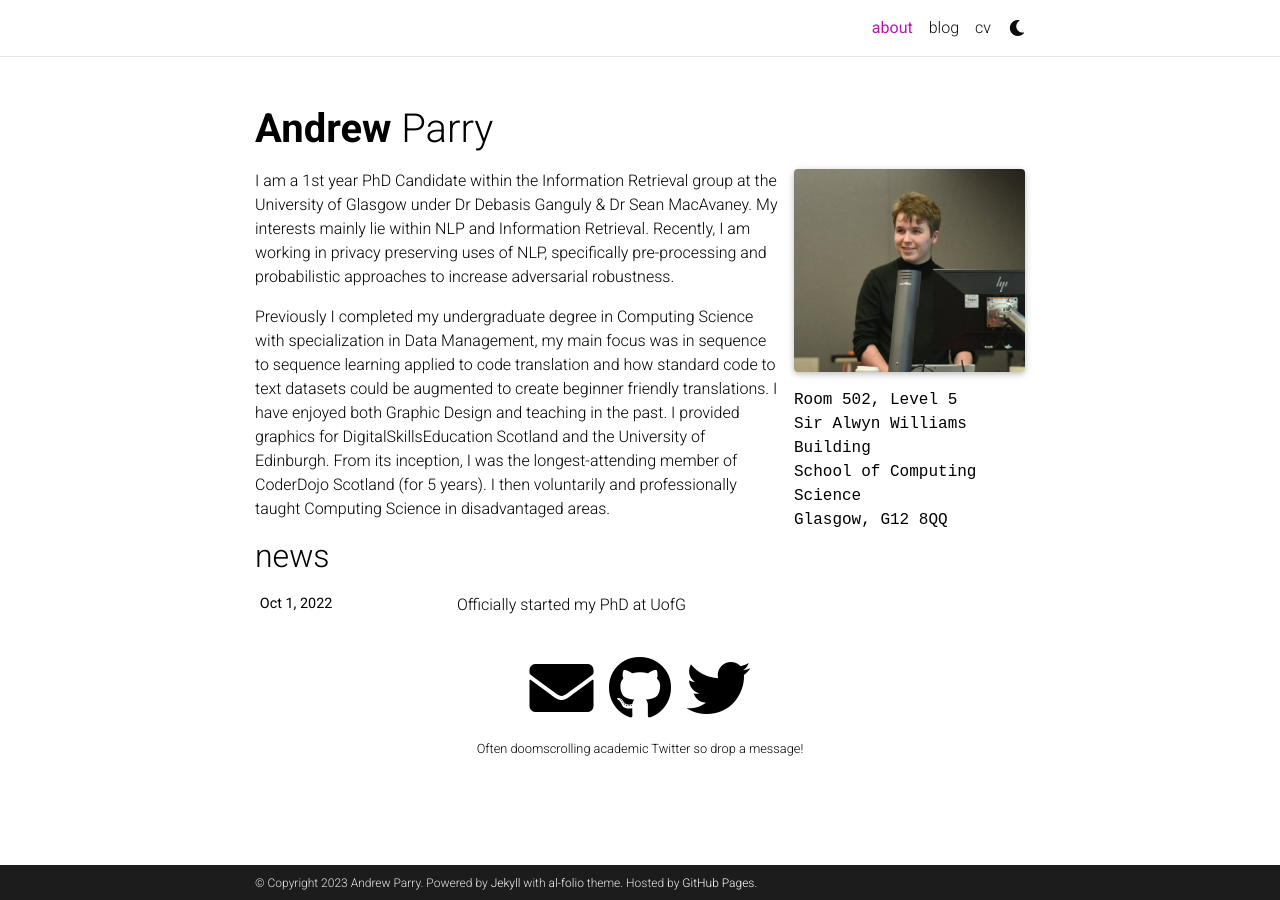
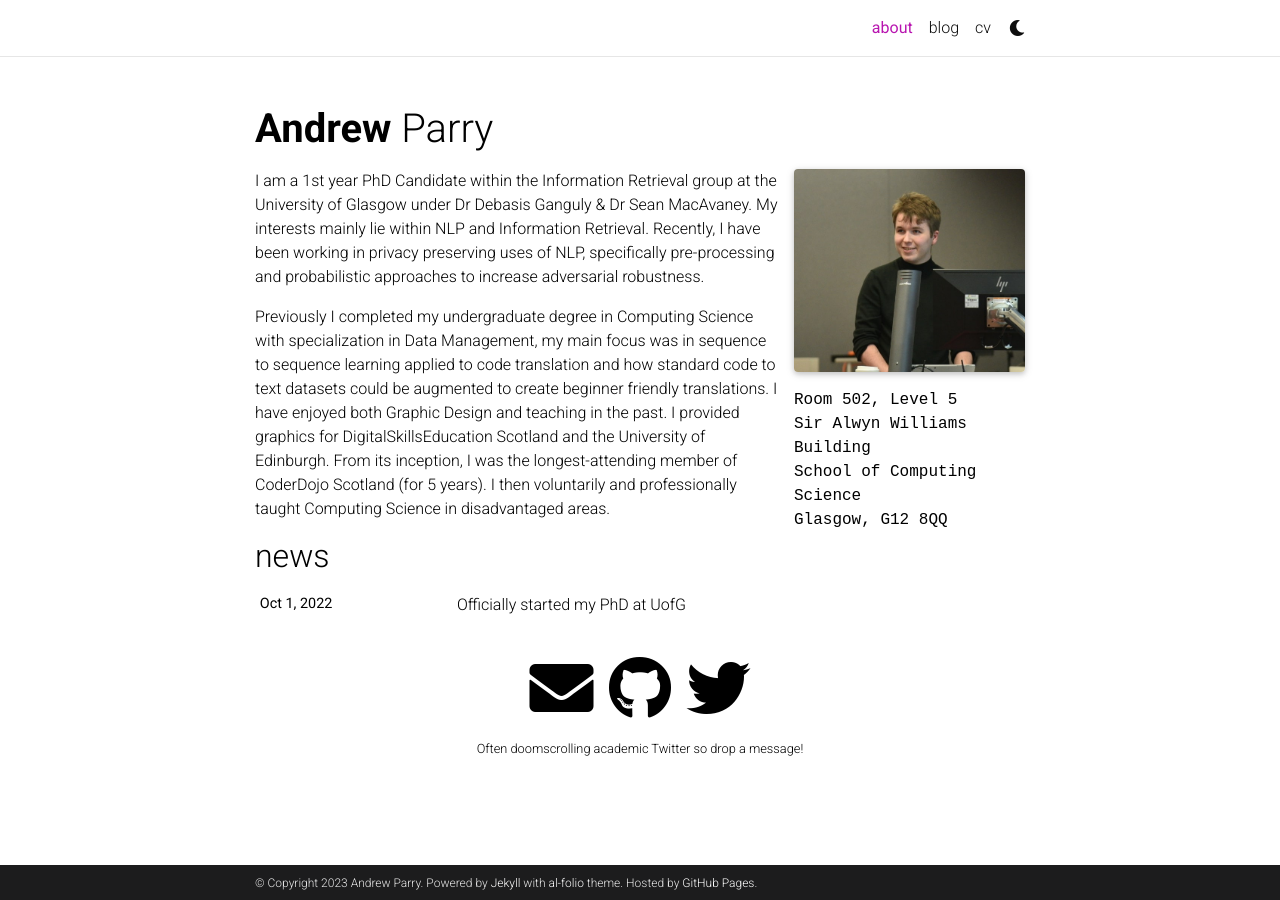
Before and after one commit to Parry-Parry/parry-parry.github.io, a Jekyll site: the page built from _pages/about.md, in a window 1280 px wide. Built offline with Jekyll 4.4.1, drawn with Linux system fonts in a browser that asks for light colours; full-size pictures stand in for the smaller copies a plugin makes; comment, search, counter and statistics services are not loaded; a style sheet for code colours, icons or effects is not loaded.

Commit message:
Phrasing

```diff
--- a/_pages/about.md
+++ b/_pages/about.md
@@ -18,6 +18,6 @@ selected_papers: false # includes a list of papers marked as "selected={true}"
 social: true  # includes social icons at the bottom of the page
 ---
 
-I am a 1st year PhD Candidate within the Information Retrieval group at the University of Glasgow under Dr Debasis Ganguly & Dr Sean MacAvaney. My interests mainly lie within NLP and Information Retrieval. Recently, I am working in privacy preserving uses of NLP, specifically pre-processing and probabilistic approaches to increase adversarial robustness.
+I am a 1st year PhD Candidate within the Information Retrieval group at the University of Glasgow under Dr Debasis Ganguly & Dr Sean MacAvaney. My interests mainly lie within NLP and Information Retrieval. Recently, I have been working in privacy preserving uses of NLP, specifically pre-processing and probabilistic approaches to increase adversarial robustness.
 
 Previously I completed my undergraduate degree in Computing Science with specialization in Data Management, my main focus was in sequence to sequence learning applied to code translation and how standard code to text datasets could be augmented to create beginner friendly translations. I have enjoyed both Graphic Design and teaching in the past. I provided graphics for DigitalSkillsEducation Scotland and the University of Edinburgh. From its inception, I was the longest-attending member of CoderDojo Scotland (for 5 years). I then voluntarily and professionally taught Computing Science in disadvantaged areas.
```
